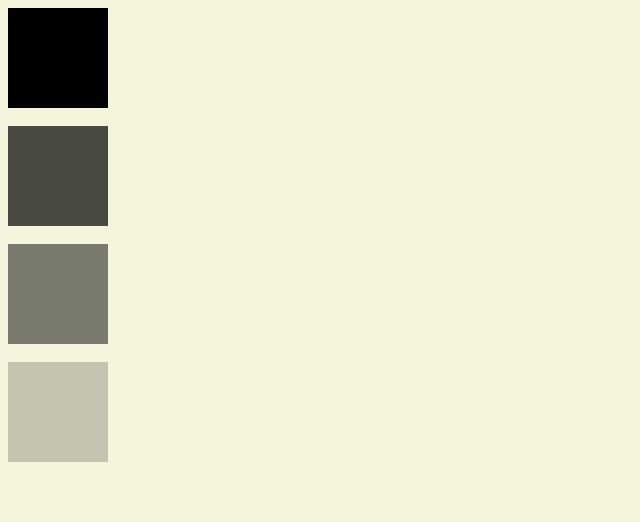
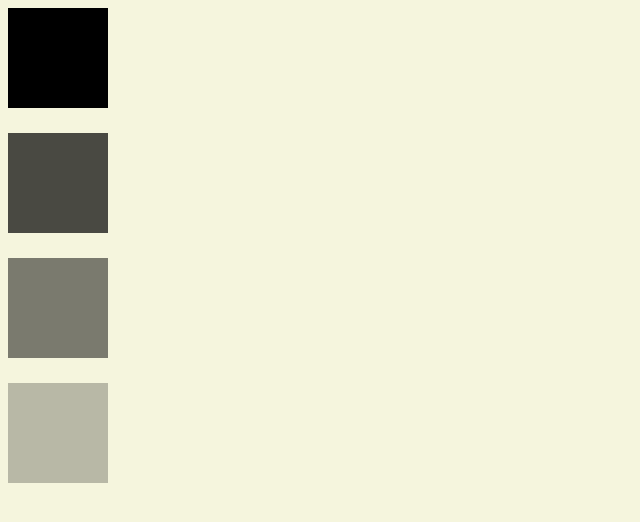
Before and after one commit to oliwiajarguz/zadanie19, a plain HTML site: page index.html in a window 1280 px wide. Shown: the whole page, without its empty margins (0-640 px from the left). Drawn offline with Linux system fonts and the light colour scheme.

Commit message:
Add files via upload

```diff
--- a/index.html
+++ b/index.html
@@ -9,9 +9,9 @@
 </head>
 <body bgcolor="#f5f5dd">
 
-<div class="squareone"></div><br>
-<div class="squaretwo"></div><br>
-<div class="squarethree"></div><br>
-<div class="squarefour"></div><br>
+<div class="squareone"></div>
+<div class="squaretwo"></div>
+<div class="squarethree"></div>
+<div class="squarefour"></div>
 </body>
 </html>
--- a/style.css
+++ b/style.css
@@ -1,22 +1,18 @@
-.squareone{
+.squareone,
+.squaretwo,
+.squarethree,
+.squarefour {
     width: 100px;
     height: 100px;
-    background-color:rgba(0,0,0,1);
+    background-color: rgba(0, 0, 0, 1);
+    margin-bottom: 25px;
 }
-
 .squaretwo{
-    width: 100px;
-    height: 100px;
-    background-color: rgba(0,0,0,0.7);
-
+    background-color: rgba(0, 0, 0, 0.7);
 }
 .squarethree{
-    width: 100px;
-    height: 100px;
-    background-color: rgba(0,0,0,0.5);
+    background-color: rgba(0, 0, 0, 0.5);
 }
 .squarefour{
-    width: 100px;
-    height: 100px;
-    background-color: rgba(0,0,0,0.2);
+    background-color: rgba(0, 0, 0, 0.25);
 }
```
